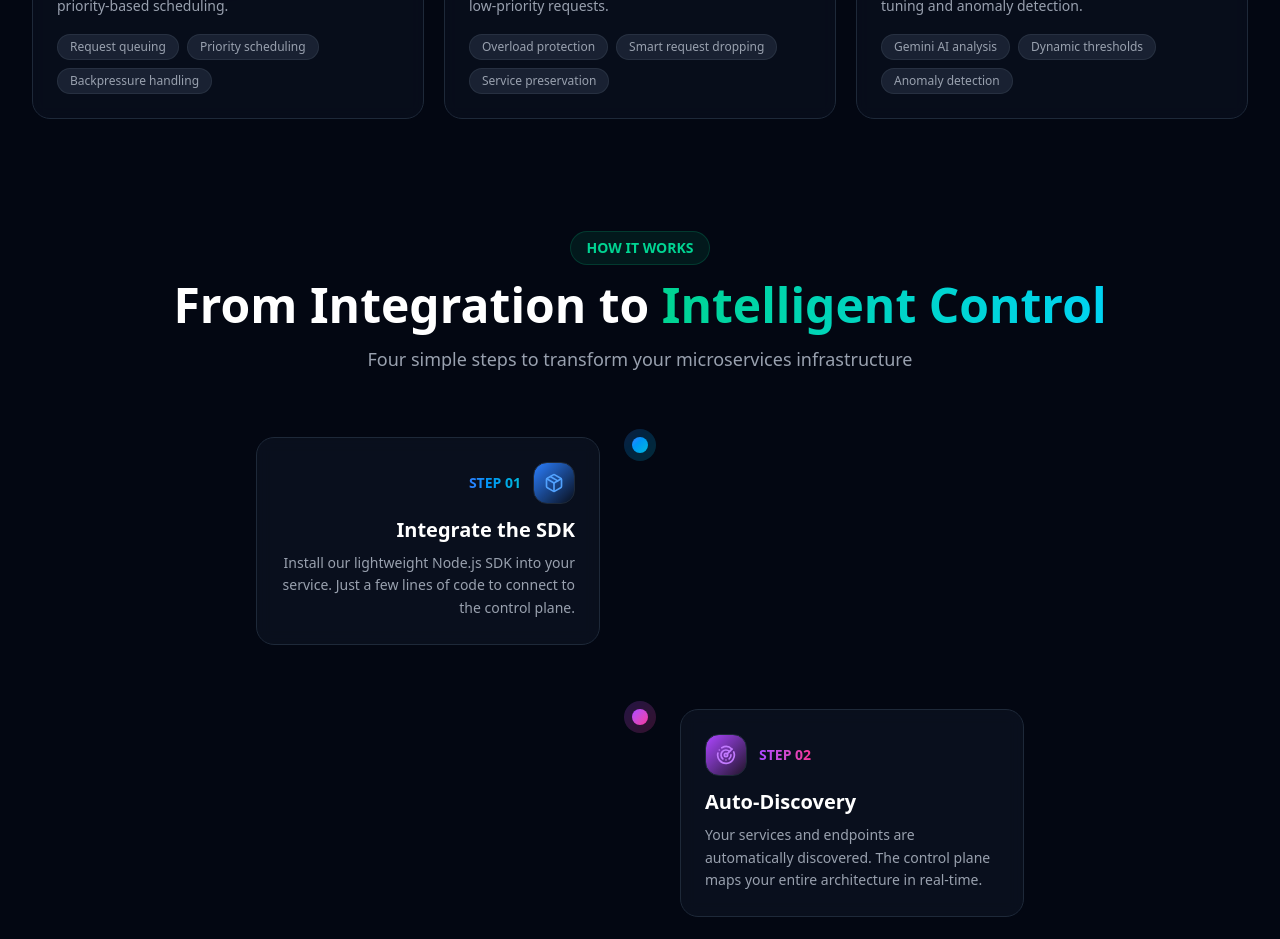
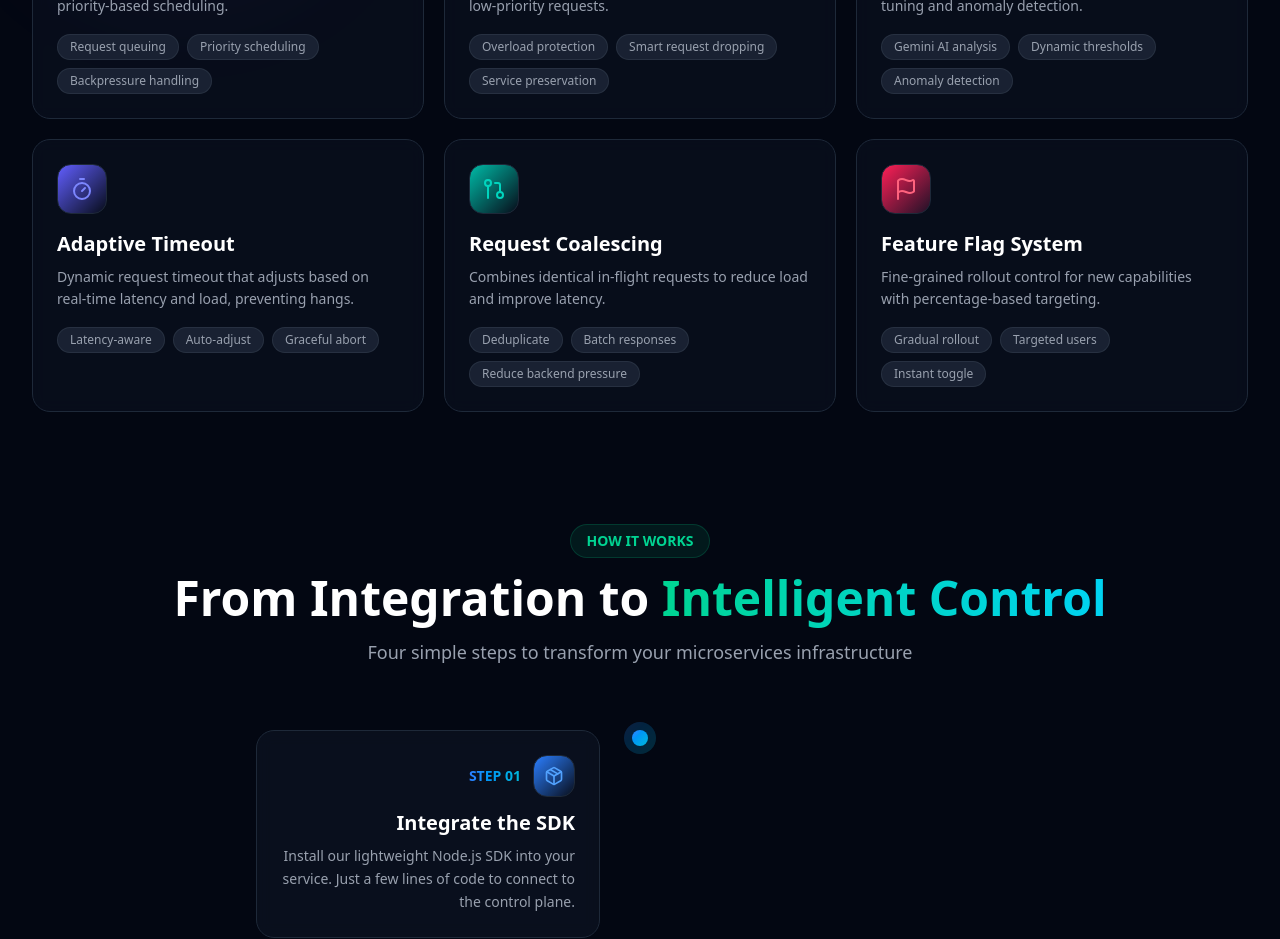
Before and after one commit to Ayush-soni-12/AI_CONTROL_PLANE, a Next.js app in the folder dashboard/: page / in a window 1280 px wide. Shown: the part 1740-2679 px from the top of the page. Built offline with nearby package versions, Linux system fonts and the light colour scheme; no server answers.

Commit message:
update the home page

```diff
--- a/dashboard/components/home/FeatureShowcase.tsx
+++ b/dashboard/components/home/FeatureShowcase.tsx
@@ -11,6 +11,9 @@ import {
   Clock,
   ShieldOff,
   Brain,
+  Timer,
+  GitPullRequest,
+  Flag,
   LucideIcon,
 } from "lucide-react";
 
@@ -99,6 +102,30 @@ const features: Feature[] = [
     details: ["Gemini AI analysis", "Dynamic thresholds", "Anomaly detection"],
     gradient: "from-violet-500 to-purple-500",
     iconColor: "text-violet-400",
+  },
+  {
+    icon: Timer,
+    title: "Adaptive Timeout",
+    description: "Dynamic request timeout that adjusts based on real‑time latency and load, preventing hangs.",
+    details: ["Latency‑aware", "Auto‑adjust", "Graceful abort"],
+    gradient: "from-indigo-500 to-blue-500",
+    iconColor: "text-indigo-400",
+  },
+  {
+    icon: GitPullRequest,
+    title: "Request Coalescing",
+    description: "Combines identical in‑flight requests to reduce load and improve latency.",
+    details: ["Deduplicate", "Batch responses", "Reduce backend pressure"],
+    gradient: "from-teal-500 to-cyan-500",
+    iconColor: "text-teal-400",
+  },
+  {
+    icon: Flag,
+    title: "Feature Flag System",
+    description: "Fine‑grained rollout control for new capabilities with percentage‑based targeting.",
+    details: ["Gradual rollout", "Targeted users", "Instant toggle"],
+    gradient: "from-rose-500 to-pink-500",
+    iconColor: "text-rose-400",
   },
 ];
 
```
